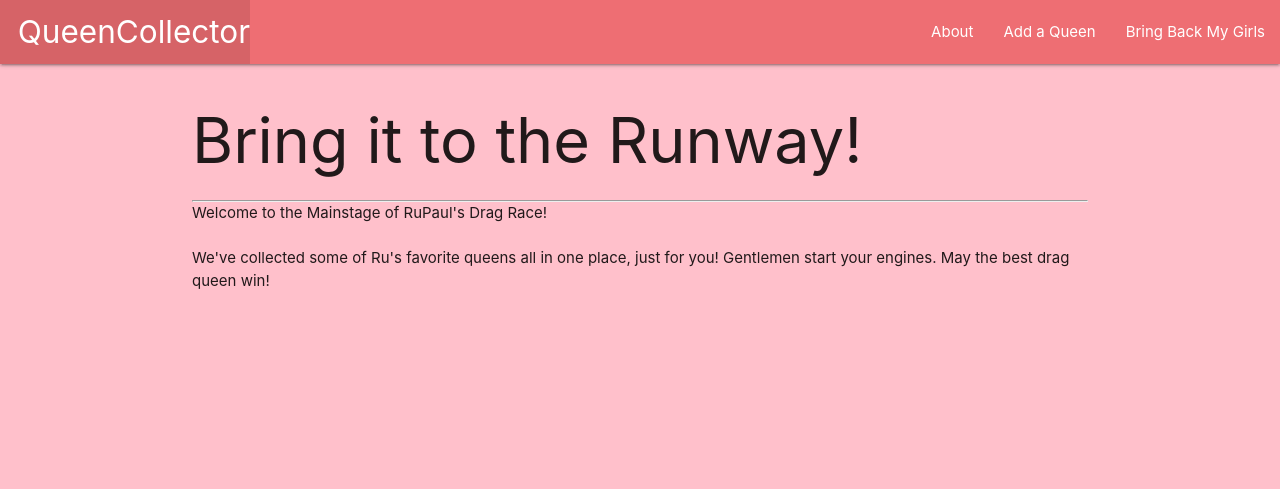
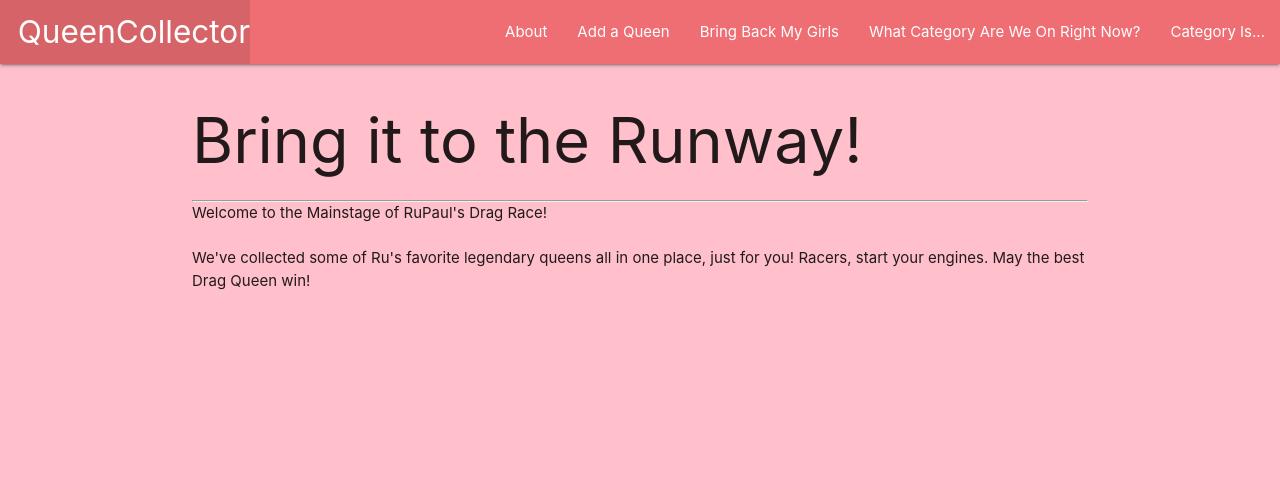
Before and after one commit to sean-watson30/queen-collector, a Django app: page / in a window 1280 px wide. Shown: the top 489 px of the page. Run offline with Django 4.2, Linux system fonts and the light colour scheme.

Commit message:
adds CRUD for category model

```diff
--- a/main_app/models.py
+++ b/main_app/models.py
@@ -26,9 +26,7 @@ class LipSyncs(models.Model):
   episode = models.CharField(max_length=50)
   song = models.CharField(max_length=100)
   vs = models.CharField(max_length=100)
-
   queen = models.ForeignKey(Queen, on_delete=models.CASCADE)
-
   def __str__(self):
     return f"She lip synced for her life to: {self.song}"
 
--- a/main_app/templates/about.html
+++ b/main_app/templates/about.html
@@ -2,7 +2,6 @@
 <h1>RuPaul's Drag Race Queen Collector</h1>
 <hr />
 <p>
-  Your one-stop destination for all of your favorite Queens from RuPaul's Drag
-  Race!
+  Your one-stop destination for all of your favorite Queens from RuPaul's Drag Race!
 </p>
 {% endblock %}
--- a/main_app/templates/base.html
+++ b/main_app/templates/base.html
@@ -5,7 +5,7 @@
     <meta charset="UTF-8" />
     <meta http-equiv="X-UA-Compatible" content="IE=edge" />
     <meta name="viewport" content="width=device-width, initial-scale=1.0" />
-    <title>RUPaul's Drag Race Queens</title>
+    <title>RuPaul's Drag Race Queens</title>
     <link
       rel="stylesheet"
       href="https://cdnjs.cloudflare.com/ajax/libs/materialize/1.0.0/css/materialize.min.css"
@@ -28,11 +28,10 @@
           </ul>
           <ul class="right">
             <li><a href="{% url 'about' %}">About</a></li>
-            <!-- new link below -->
             <li><a href="{% url 'queens_create' %}">Add a Queen</a></li>
             <li><a href="{% url 'index' %}">Bring Back My Girls</a></li>
-            <!-- <li><a href="/about">About</a></li>
-            <li><a href="/queens">Bring Back My Girls</a></li> -->
+            <li><a href="{% url 'category_index' %}">What Category Are We On Right Now?</a></li>
+            <li><a href="{% url 'category_create' %}">Category Is...</a></li>
           </ul>
         </div>
       </nav>
--- a/main_app/templates/home.html
+++ b/main_app/templates/home.html
@@ -4,7 +4,7 @@
 <p>Welcome to the Mainstage of RuPaul's Drag Race!</p>
 <br />
 <p>
-  We've collected some of Ru's favorite queens all in one place, just for you!
-  Gentlemen start your engines. May the best drag queen win!
+  We've collected some of Ru's favorite legendary queens all in one place, just for you!
+  Racers, start your engines. May the best Drag Queen win!
 </p>
 {% endblock %}
--- a/main_app/templates/main_app/category_form.html
+++ b/main_app/templates/main_app/category_form.html
@@ -12,7 +12,7 @@
   <input
     class="btn blue"
     type="submit"
-    value="{% if object %} Update Category {% else %} Add Cateory {% endif %}"
+    value="{% if object %} Update Category {% else %} Add Category {% endif %}"
   />
 </form>
 {% endblock %}
--- a/main_app/templates/main_app/queen_confirm_delete.html
+++ b/main_app/templates/main_app/queen_confirm_delete.html
@@ -7,8 +7,8 @@
 
 <form action="" method="POST">
   {% csrf_token %}
-  <input type="submit" value="Sashay Away!" class="btn">
-  <a href="{% url 'detail' queen.id %}">Shantay, you stay!</a>
+  <input class="btn red" type="submit" value="Sashay Away!">
+  <a class="btn blue" href="{% url 'detail' queen.id %}">Shantay, you stay!</a>
 </form>
 
 {% endblock %}
--- a/main_app/templates/queens/index.html
+++ b/main_app/templates/queens/index.html
@@ -9,11 +9,11 @@
       <span class="card-title">{{ queen.name }}</span>
       <p>Season: {{ queen.season }}</p>
       <p>Description: {{ queen.description }}</p>
-      {% if queen.winner == True %}
+      <!-- {% if queen.winner == True %}
       <p>👑</p>
       {% else %}
       <p>(no wins yet)</p>
-      {% endif %}
+      {% endif %} -->
     </div>
   </a>
 </div>
--- a/main_app/urls.py
+++ b/main_app/urls.py
@@ -13,6 +13,9 @@ urlpatterns = [
   # adding photo url path
   path('queens/<int:queen_id>/add_photo/', views.add_photo, name='add_photo'),
 # associated links go here
+  path('queens/<int:queen_id>/assoc_category/<int:category_id>/', views.assoc_category, name='assoc_category'),
+  path('queens/<int:queen_id>/assoc_category/<int:category_id>/delete', views.assoc_category_delete, name='assoc_category_delete'),
+# associated links go here
   path('category/', views.CategoryList.as_view(), name='category_index'),
   path('category/<int:pk>/', views.CategoryDetail.as_view(), name='category_detail'),
   path('category/create/', views.CategoryCreate.as_view(), name='category_create'),
--- a/main_app/views.py
+++ b/main_app/views.py
@@ -8,7 +8,7 @@ from .forms import LipSyncsForm
 import uuid
 import boto3
 
-S3_BASE_URL = 'https://s3-us-east-1.amazonaws.com/' # or whatever region you used
+S3_BASE_URL = 'https://s3.us-east-1.amazonaws.com/' # or whatever region you used
 BUCKET = ''
 # Create your views here.
 def home(request):
@@ -102,6 +102,7 @@ class CategoryDetail(DetailView):
 class CategoryCreate(CreateView):
   model = Category
   fields = ['name']
+  success_url = '/category'
 
 class CategoryUpdate(UpdateView):
   model = Category
@@ -109,4 +110,4 @@ class CategoryUpdate(UpdateView):
 
 class CategoryDelete(DeleteView):
   model = Category
-  aucess_url = '/category/'
+  success_url = '/category/'
```
Also changed, not shown: main_app/templates/category/detail.html (+17 -0 lines), main_app/templates/category/index.html (+14 -0 lines), main_app/templates/queens/detail.html (+27 -3 lines).
